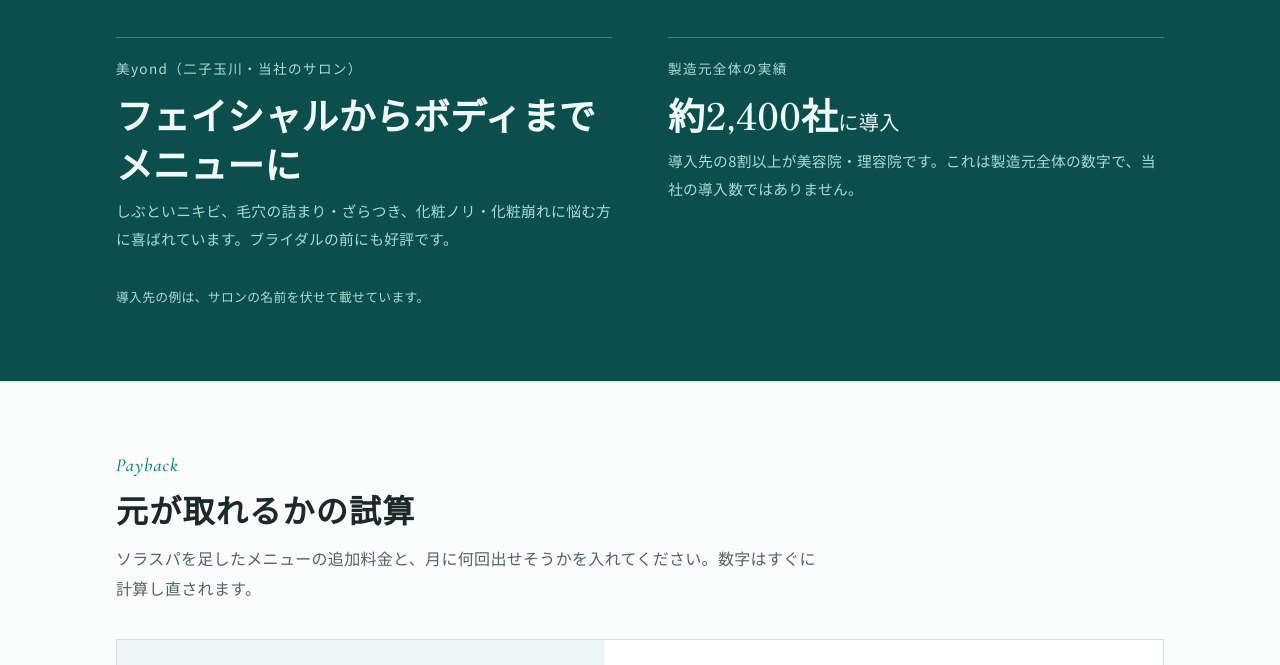
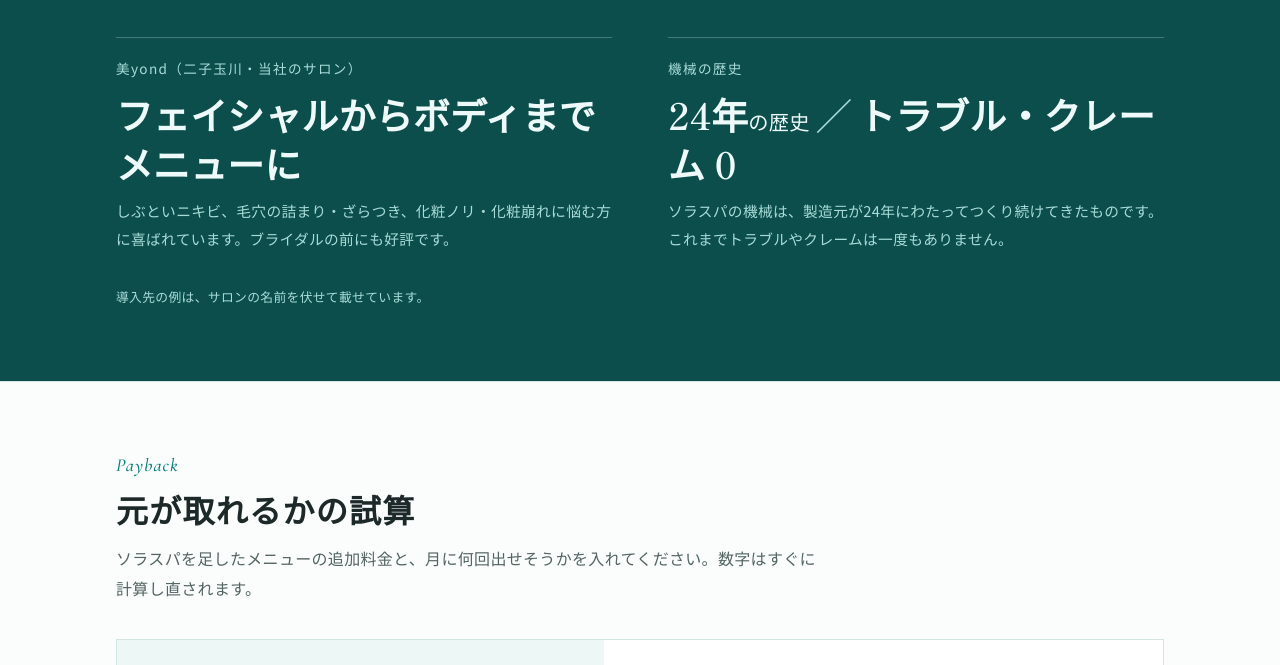
Before and after one commit to essentialpt2107-kakeru/essential-partners, a plain HTML site: page soraspa/index.html in a window 1280 px wide. Shown: the part 2999-3664 px from the top of the page. Drawn offline with nearby package versions, Linux system fonts and the light colour scheme.

Commit message:
実績の欄を製造元の導入数から機械の歴史24年・トラブルクレーム0に変更

```diff
--- a/soraspa/index.html
+++ b/soraspa/index.html
@@ -405,9 +405,9 @@ table.cand td .k{display:none}
         <p>しぶといニキビ、毛穴の詰まり・ざらつき、化粧ノリ・化粧崩れに悩む方に喜ばれています。ブライダルの前にも好評です。</p>
       </div>
       <div class="result">
-        <div class="who">製造元全体の実績</div>
-        <div class="big num">約2,400社<small>に導入</small></div>
-        <p>導入先の8割以上が美容院・理容院です。これは製造元全体の数字で、当社の導入数ではありません。</p>
+        <div class="who">機械の歴史</div>
+        <div class="big num">24年<small>の歴史</small><span class="arrow">／</span>トラブル・クレーム 0</div>
+        <p>ソラスパの機械は、製造元が24年にわたってつくり続けてきたものです。これまでトラブルやクレームは一度もありません。</p>
       </div>
     </div>
     <p class="note">導入先の例は、サロンの名前を伏せて載せています。</p>
@@ -583,7 +583,7 @@ table.cand td .k{display:none}
       <li>原価は、おすすめの専用洗顔料を使う場合の目安です。</li>
       <li>機械の大きさ・重さは、製造元の仕様（ZW-310）によります。</li>
       <li>導入先の例は、サロンの名前を伏せて載せています。</li>
-      <li>製造元全体の導入数とオゾンの説明は、製造元（株式会社ラテプランニング）の資料によります。</li>
+      <li>機械の歴史とオゾンの説明は、製造元（株式会社ラテプランニング）によります。</li>
       <li>効果の感じ方には個人差があります。</li>
       <li>エッセンシャルパートナーズ合同会社 ／ 〒158-0094 東京都世田谷区玉川1-8-15 アノンテラス二子玉川101</li>
     </ul>
```
